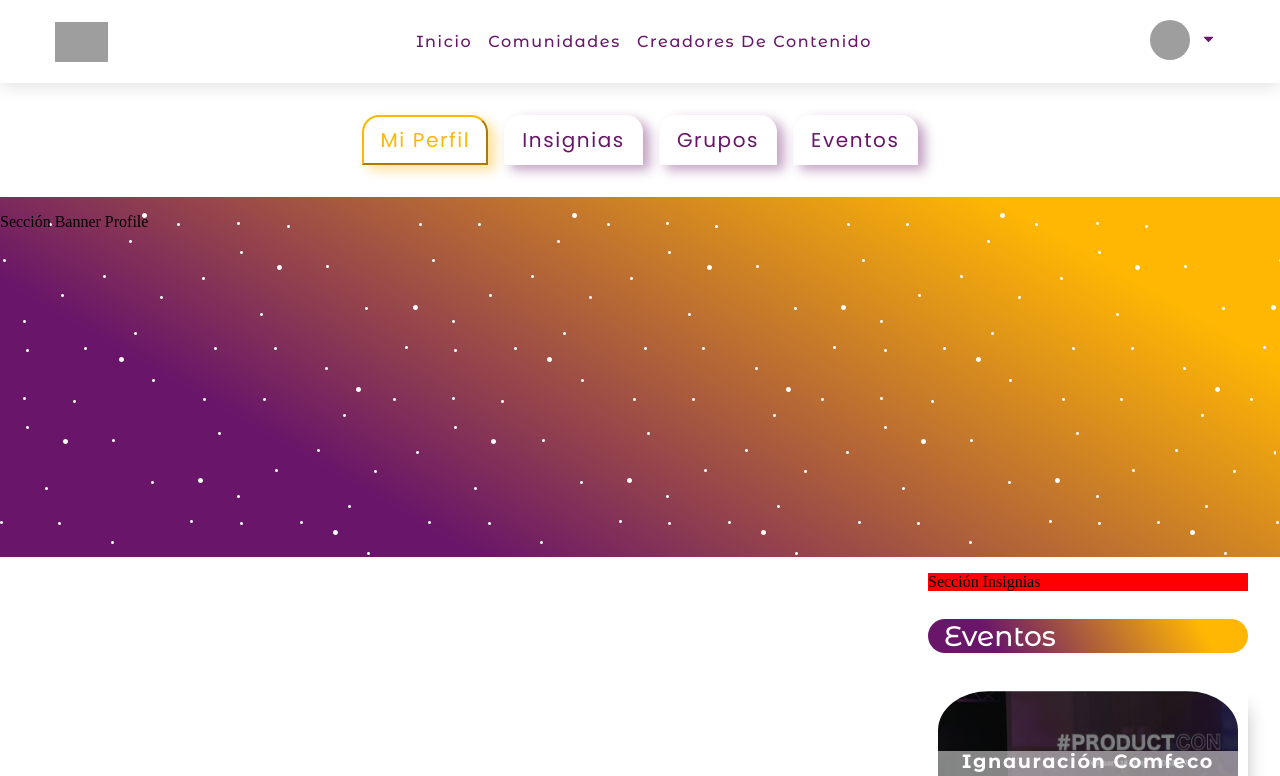
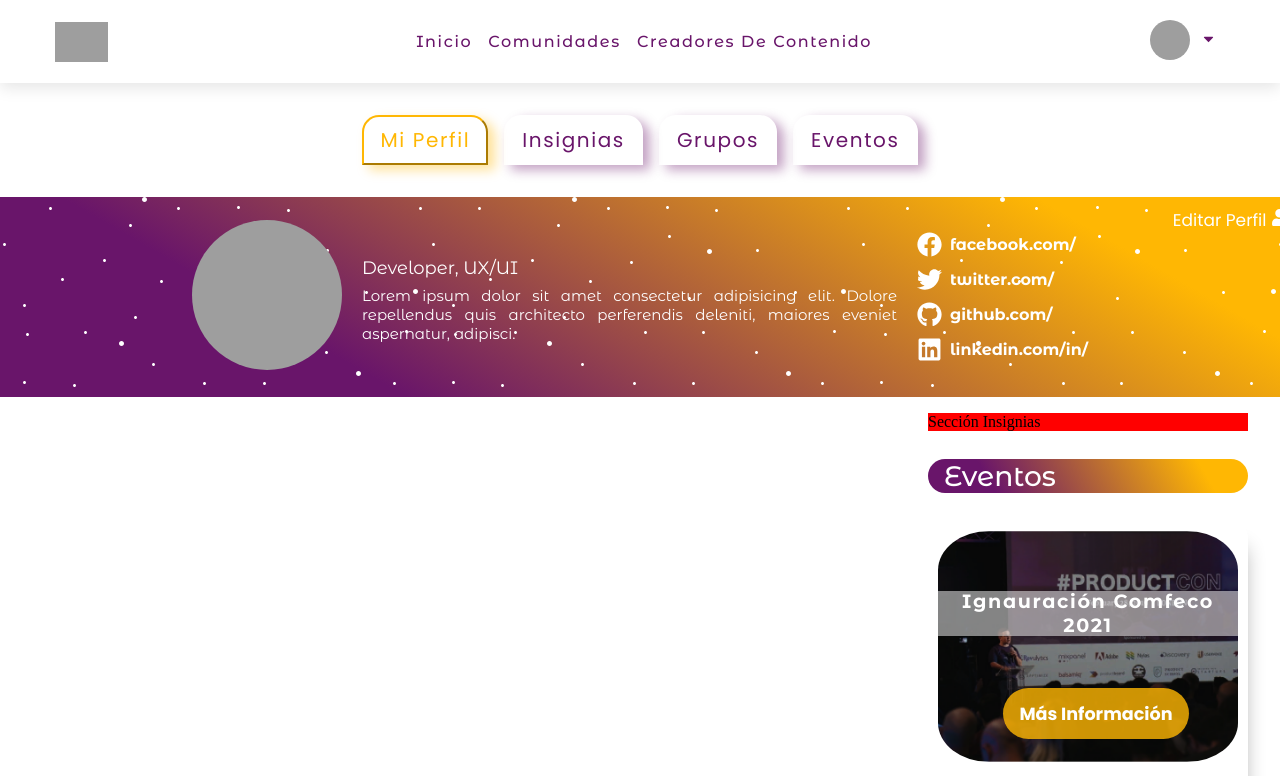
Before and after one commit to Comunidad-de-Programadores/team-react-16-comfeco, a React (Create React App) app: page /mi-perfil in a window 1280 px wide. Shown: the top 776 px of the page. Built offline with nearby package versions, Linux system fonts and the light colour scheme; grey boxes are pictures that could not be loaded; a web font is replaced by a local one; what reactfire would draw is missing.

Commit message:
feature: profile card finished. Close #38

```diff
--- /dev/null
+++ b/src/components/ProfileCard/ProfileCard.jsx
@@ -0,0 +1,76 @@
+import { useContext } from 'react'
+
+import {
+    FaFacebook,
+    FaTwitter,
+    FaGithub,
+    FaLinkedin,
+    FaUser
+} from 'react-icons/fa'
+
+import './ProfileCard.scss'
+
+import AuthContext from '../../hooks/AuthContext';
+
+export const ProfileCard = () => {
+
+    const { user } = useContext( AuthContext )
+
+    return (
+        <div className='profile-card'>
+            <a href="#!" className='edit-profile' >Editar Perfil <FaUser /></a>
+            <div className='profile-card__image'>
+                <img
+                    src='https://source.unsplash.com/random/150x150'
+                    alt='Foto de perfil'
+                    draggable='false'
+                />
+            </div>
+            <div className='profile-card__info'>
+                <h1 className='username'>{ user.username }</h1>
+                <h2 className='profession'>Developer, UX/UI</h2>
+                <p className='about'>
+                    Lorem ipsum dolor sit amet consectetur adipisicing elit. Dolore repellendus quis architecto perferendis deleniti, maiores eveniet aspernatur, adipisci.
+                </p>
+            </div>
+            <div className='profile-card__social'>
+                <a
+                    href={ `https://www.facebook.com/${ user.username }`}
+                    target='_blank'
+                    rel='noopener noreferrer'
+                    className='social-links'
+                >
+                    <FaFacebook />
+                    <p>facebook.com/{ user.username }</p>
+                </a>
+                <a
+                    href={ `https://www.twitter.com/${ user.username }` }
+                    target='_blank'
+                    rel='noopener noreferrer'
+                    className='social-links'
+                >
+                    <FaTwitter />
+                    <p>twitter.com/{ user.username }</p>
+                </a>
+                <a
+                    href={ `https://www.github.com/${ user.username }` }
+                    target='_blank'
+                    rel='noopener noreferrer'
+                    className='social-links'
+                >
+                    <FaGithub />
+                    <p>github.com/{ user.username }</p>
+                </a>
+                <a
+                    href={ `https://www.linkedin.com/in/${ user.username }` }
+                    target='_blank'
+                    rel='noopener noreferrer'
+                    className='social-links'
+                >
+                    <FaLinkedin />
+                    <p>linkedin.com/in/{ user.username }</p>
+                </a>
+            </div>
+        </div>
+    )
+}
--- /dev/null
+++ b/src/components/ProfileCard/ProfileCard.scss
@@ -0,0 +1,73 @@
+.profile-card {
+    position: relative;
+    align-items: center;
+    color: #fff;
+    display: flex;
+    justify-content: center;
+    margin: auto;
+    height: 100%;
+    width: 70%;
+
+    .edit-profile {
+        color: inherit;
+        position: absolute;
+        top: 10px;
+        right: -200px;
+        font-size: 17px;
+        font-family: var( --font-title );
+    }
+
+    &__image {
+        img {
+            border-radius: 50%;
+        }
+    }
+
+    &__info {
+        width: 550px;
+        text-align: justify;
+        margin: 0 20px;
+        h1.username {
+            font-weight: 700;
+            margin: 0;
+            font-size: 27px;
+            text-transform: capitalize;
+            font-family: var( --font-title );
+        }
+        h2.profession {
+            margin: 7px 0;
+            font-size: 18px;
+            font-weight: normal;
+        }
+        .about,
+        h2.profession {
+            font-family: var( --font-content );
+        }
+        .about {
+            font-size: 15px;
+            margin: 0;
+            font-weight: lighter;
+        }
+    }
+
+    &__social {
+        .social-links {
+            align-items: center;
+            color: #fff;
+            display: flex;
+            font-family: var( --font-content );
+            font-weight: bold;
+            transition: color .2s ease;
+            svg {
+                font-size: 25px;
+            }
+            p {
+                font-size: 16px;
+                margin: 8px 0 8px 8px;
+            }
+            &:hover {
+                color: var( --primary );
+            }
+        }
+    }
+}
--- a/src/components/TabsContainers/MyProfile/MyProfile.jsx
+++ b/src/components/TabsContainers/MyProfile/MyProfile.jsx
@@ -1,6 +1,7 @@
 import React from "react";
 import "./MyProfile.scss";
 import ListEvents from "../../ListEvents/ListEvents";
+import { ProfileCard } from "../../ProfileCard/ProfileCard";
 
 const MyProfile = () => {
   return (
@@ -8,7 +9,7 @@ const MyProfile = () => {
       <div className="myprofile--container">
         <div className="myprofile--top">
           <div className="top--profile">
-            <p>Sección Banner Profile</p>
+            <ProfileCard />
           </div>
         </div>
         <div className="myprofile--bottom">
--- a/src/components/TabsContainers/MyProfile/MyProfile.scss
+++ b/src/components/TabsContainers/MyProfile/MyProfile.scss
@@ -11,11 +11,11 @@
     .myprofile--top {
         background: $gradient--v1;
         width: 100%;
-        height: 45vh;
+        height: 200px;
 
         .top--profile {
             background-image: url("../../../assets/img/stars.svg");
-            height: 45vh;
+            height: 100%;
         }
     }
 
```
